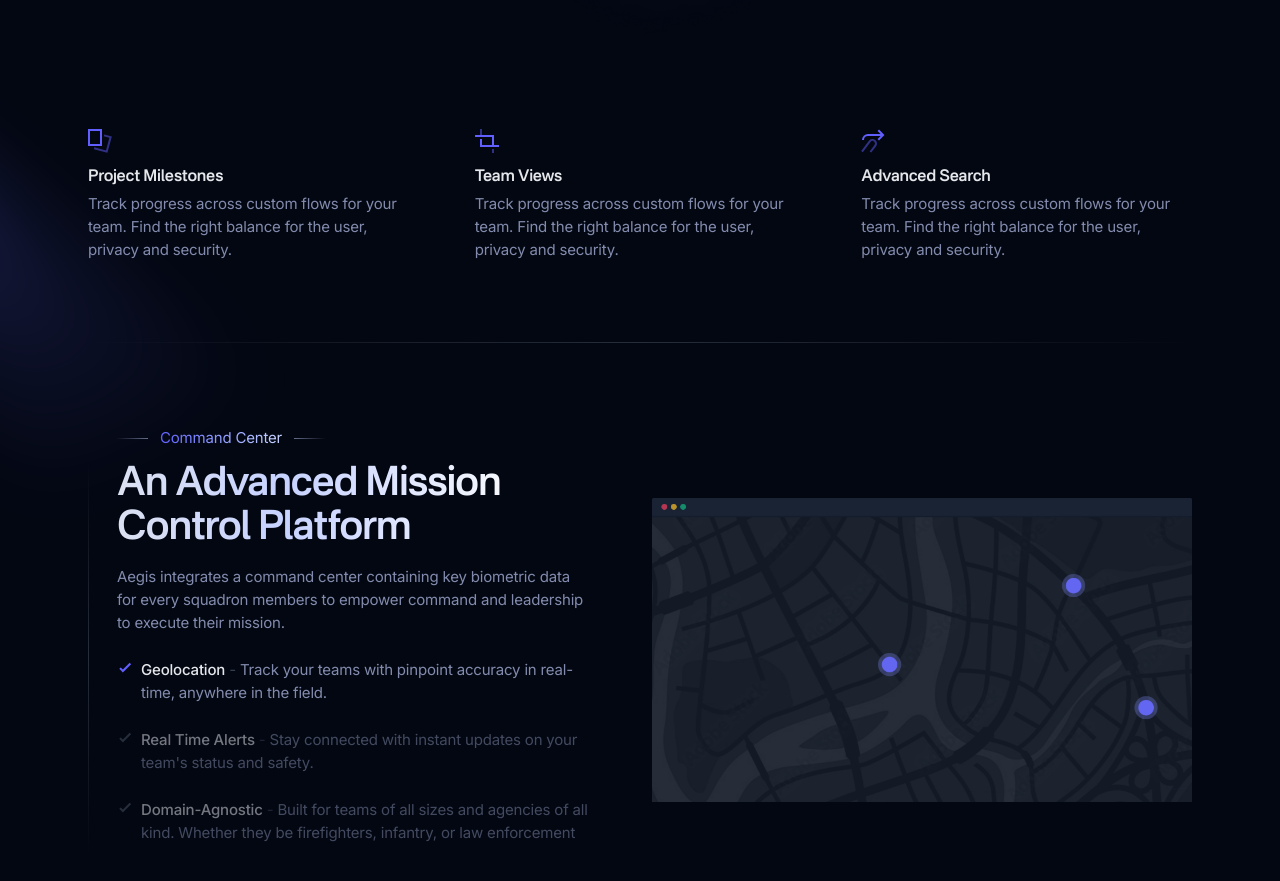
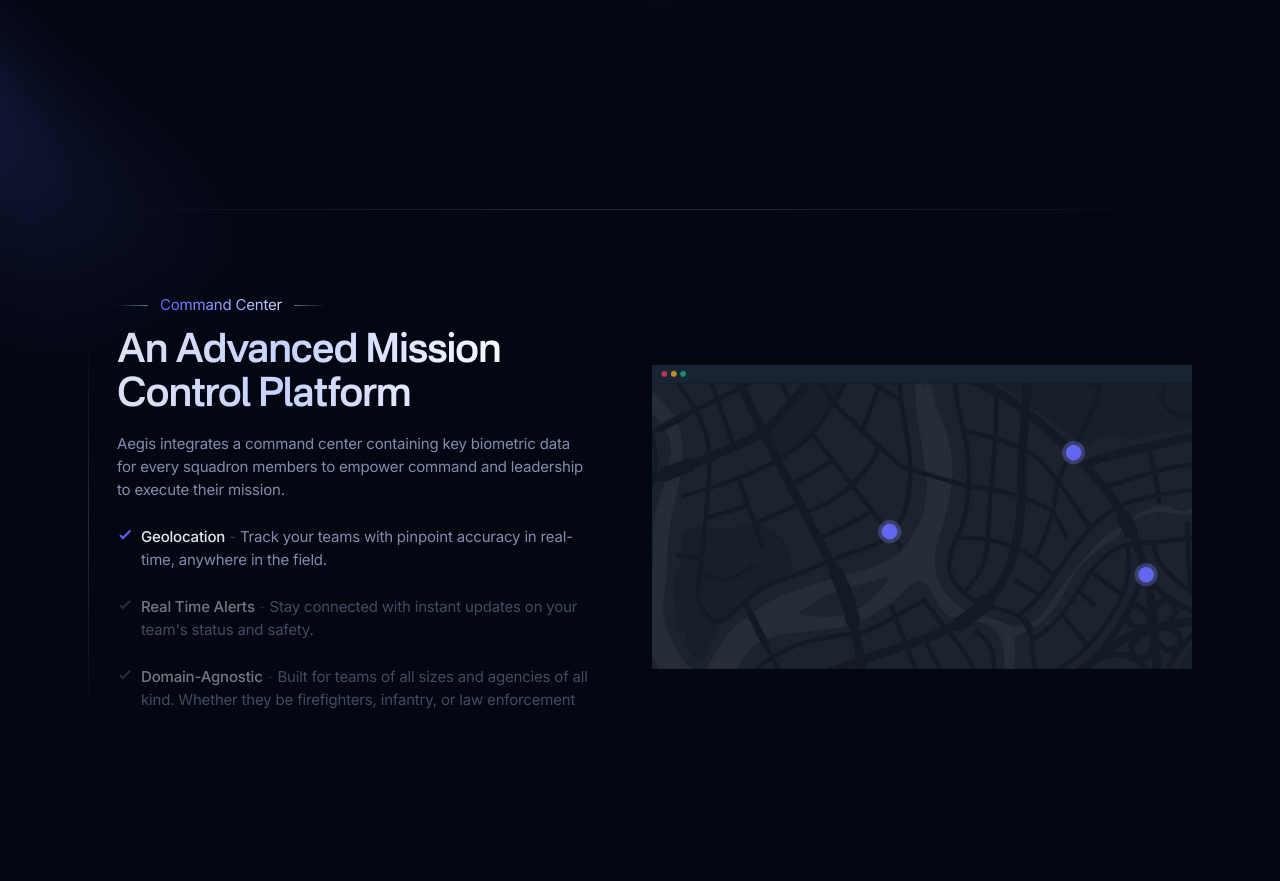
Before and after one commit to SpotDylan/TreeHacks-2025-Fullstack, a Next.js app: page / in a window 1280 px wide. Shown: the part 2780-3661 px from the top of the page. Built offline with nearby package versions, Linux system fonts and the light colour scheme; no server answers.

Commit message:
changed graphics

```diff
--- a/components/features.tsx
+++ b/components/features.tsx
@@ -57,7 +57,7 @@
           </div>
           {/* Items */}
           <div className="mx-auto grid max-w-sm gap-12 sm:max-w-none sm:grid-cols-2 md:gap-x-14 md:gap-y-16 lg:grid-cols-3">
-            <article>
+            {/* <article>
               <svg
                 className="mb-3 fill-indigo-500"
                 xmlns="http://www.w3.org/2000/svg"
@@ -71,7 +71,7 @@
                 />
               </svg>
               <h3 className="mb-1 font-nacelle text-[1rem] font-semibold text-gray-200">
-                Project Milestones
+                  GENERIC TITLE
               </h3>
               <p className="text-indigo-200/65">
                 Track progress across custom flows for your team. Find the right
@@ -89,7 +89,7 @@
                 <path d="M19 6H0v2h17v8H7v-6H5v8h19v-2h-5V6Z" />
               </svg>
               <h3 className="mb-1 font-nacelle text-[1rem] font-semibold text-gray-200">
-                Team Views
+                GENERIC TITLE
               </h3>
               <p className="text-indigo-200/65">
                 Track progress across custom flows for your team. Find the right
@@ -110,13 +110,13 @@
                 />
               </svg>
               <h3 className="mb-1 font-nacelle text-[1rem] font-semibold text-gray-200">
-                Advanced Search
+                GENERIC TITLE
               </h3>
               <p className="text-indigo-200/65">
                 Track progress across custom flows for your team. Find the right
                 balance for the user, privacy and security.
               </p>
-            </article>
+            </article> */}
           </div>
         </div>
       </div>
```
Also changed, not shown: public/images/features2.png.
